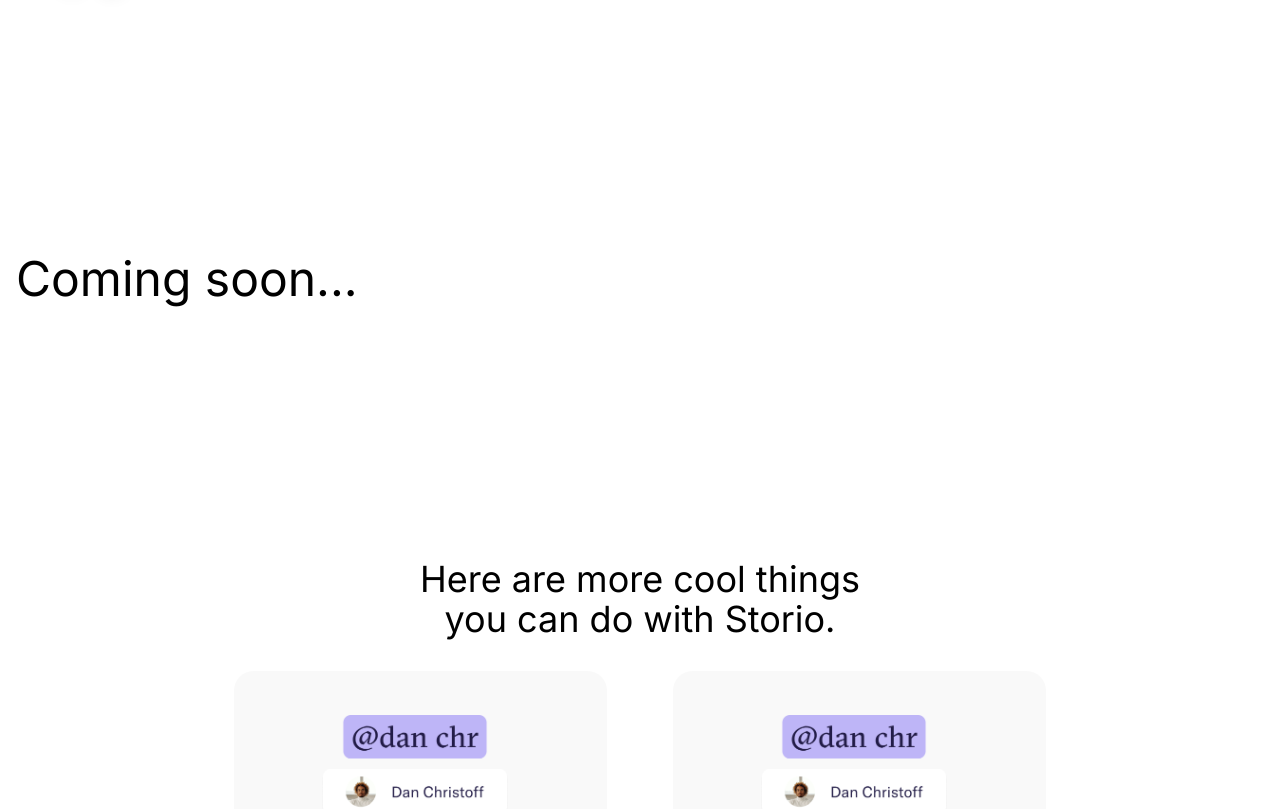
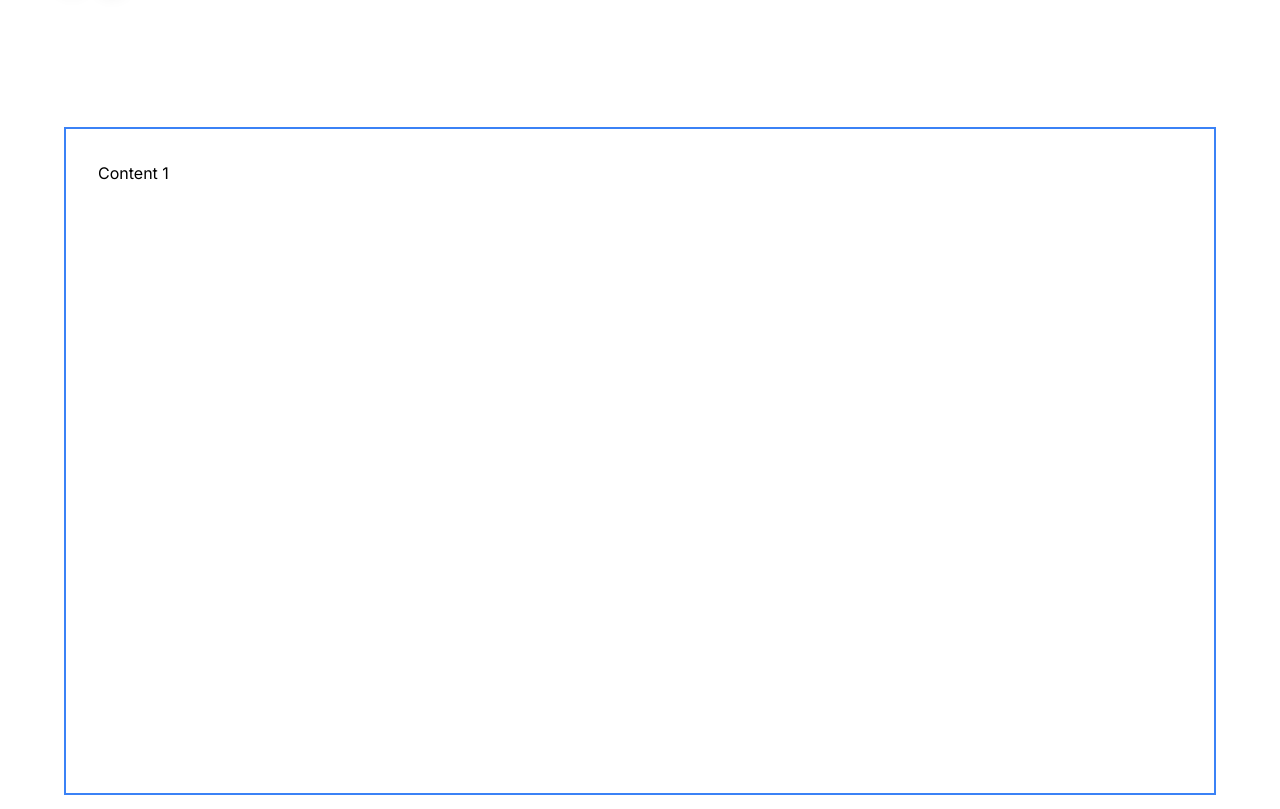
Before and after one commit to dajawhite/Of-Age, a Next.js app in the folder of-age-app/: page / in a window 1280 px wide. Shown: the part 5600-6409 px from the top of the page. Built offline with nearby package versions, Linux system fonts and the light colour scheme.

Commit message:
testing out somethings

```diff
--- a/of-age-app/package.json
+++ b/of-age-app/package.json
@@ -22,7 +22,12 @@
     "postcss": "8.4.27",
     "react": "18.2.0",
     "react-dom": "18.2.0",
+    "react-scroll": "^1.8.9",
+    "react-scroll-into-view": "^2.0.2",
     "tailwindcss": "3.3.3",
     "typescript": "5.1.6"
+  },
+  "devDependencies": {
+    "@types/react-scroll": "^1.8.7"
   }
 }
--- a/of-age-app/src/app/about-us/page.tsx
+++ b/of-age-app/src/app/about-us/page.tsx
@@ -5,10 +5,10 @@ export default function About(){
         <main className='text-black'>
             <header className="pt-8 lg:pt-16 lg:px-56 px-8">
                 <div className="text-center">
-                    <h1 className="text-5xl lg:text-9xl font-bold uppercase">Initiate</h1>
+                    <h1 className="text-5xl lg:text-9xl font-bold uppercase">About Us</h1>
                 </div>
                 <div className="flex justify-center mt-4 lg:mt-10">
-                    <p className="text-left text-xl lg:text-2xl">We bring <button className="rounded-full border-2 border-orange-400 text-orange-400 px-2 hover:bg-orange-400 hover:text-white">New Life <img className="inline w-[16px] lg:w-[24px] "src="arrow.png"/></button>, light, and joy to the old,<br className="hidden lg:block"/> mundane or otherwise overlooked.</p>
+                    <p className="text-left text-xl lg:text-2xl">Daja is <button className="rounded-full border-2 border-orange-400 text-orange-400 px-2 hover:bg-orange-400 hover:text-white">Determined <img className="inline w-[16px] lg:w-[24px] "src="arrow.png"/></button> to get a dog,<br className="hidden lg:block"/> nothing will stand in her way.</p>
                 </div>
                 <div className="mt-4 lg:mt-10 justify-center flex flex-col">
                     <img src="/snowy.jpg" className="rounded-[30px] w-auto h-[320px] lg:w-full lg:h-auto"/>
--- a/of-age-app/src/app/globals.css
+++ b/of-age-app/src/app/globals.css
@@ -795,3 +795,15 @@ a:hover .underline-link::after{
   grid-template-rows: auto;
   align-items: stretch;
 }
+
+.card{
+  height: 100%;
+  color: white;
+  display: flex;
+  align-items: center;
+  justify-content: center;
+  position: sticky;
+  top:30px;
+
+
+}
--- a/of-age-app/src/app/page.tsx
+++ b/of-age-app/src/app/page.tsx
@@ -4,6 +4,7 @@ import Head from 'next/head'
 import Slide from '@/components/Slide'
 import Footer from '@/components/Footer'
 import StackCards from '@/components/StackCards'
+import StackingCards from '@/components/sc'
 
 export default function Home() {
   return (
@@ -146,11 +147,11 @@ export default function Home() {
         <Slide></Slide>
       </section>
 
-      <section className='mt-32 lg:mt-64 px-4'>
+      <section className='mt-32 w-screen px-16'>
         <div>
-          <h1 className='text-5xl'>Coming soon...</h1>
+        <StackingCards/>
         </div>
-        {/*<StackCards/>*/}
+
       </section>
 
 
--- /dev/null
+++ b/of-age-app/src/components/sc.tsx
@@ -0,0 +1,40 @@
+"use client"
+// components/SwitchContentOnScroll.tsx
+import React, { useEffect, useState } from 'react';
+
+const SwitchContentOnScroll: React.FC = () => {
+  const [currentContent, setCurrentContent] = useState('Content 1');
+
+  useEffect(() => {
+    const observer = new IntersectionObserver((entries) => {
+      entries.forEach((entry) => {
+        if (entry.isIntersecting) {
+          setCurrentContent(`Content ${entry.target.id}`);
+        }
+      });
+    }, { threshold: 0.5 });
+
+    const card1 = document.getElementById('1');
+    const card2 = document.getElementById('2');
+    const card3 = document.getElementById('3');
+
+    if (card1) observer.observe(card1);
+    if (card2) observer.observe(card2);
+    if (card3) observer.observe(card3);
+
+    return () => {
+      observer.disconnect();
+    };
+  }, []);
+
+  return (
+    <div className="p-8 border-2 border-blue-500">
+      {currentContent}
+      <div id="1" className="h-48"></div>
+      <div id="2" className="h-48"></div>
+      <div id="3" className="h-48"></div>
+    </div>
+  );
+};
+
+export default SwitchContentOnScroll;
```
Also changed, not shown: 1 other file (tests, documents, lock files or other folders).
